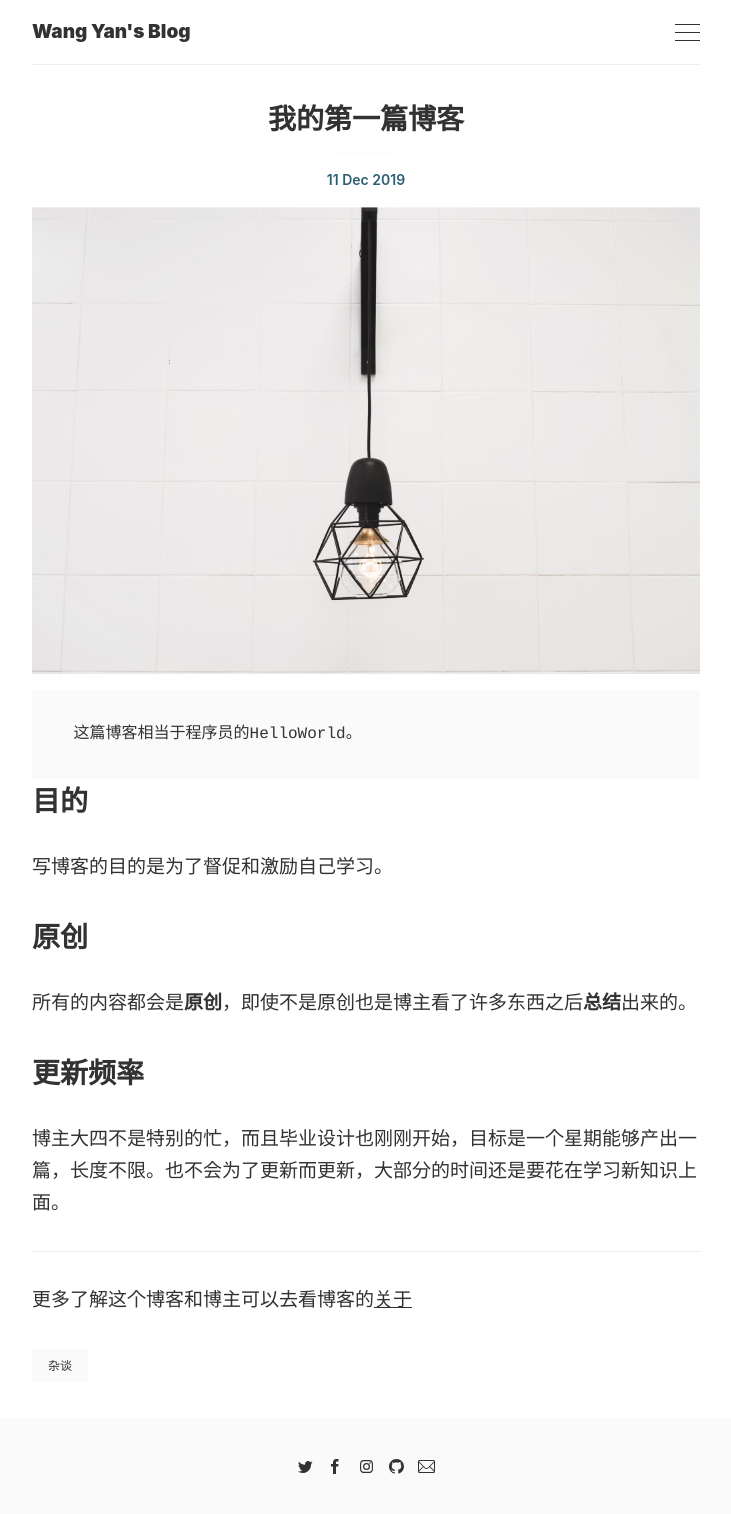
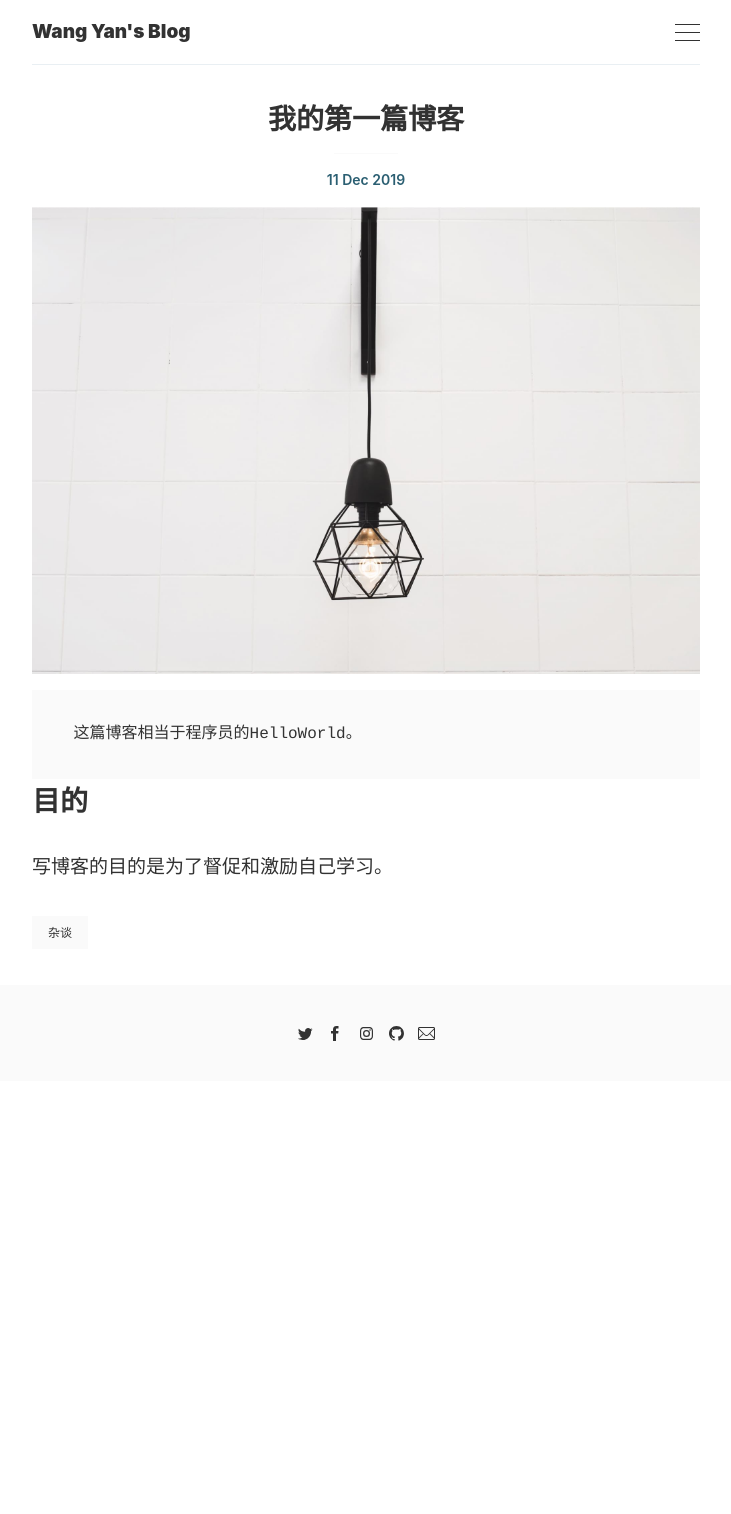
Before and after one commit to Wy-wangyan/Wy-wangyan.github.io, a Jekyll site: the page built from _posts/2019-12-11-MY-FIRST-POST.markdown, in a window 1280 px wide. Shown: the whole page, without its empty margins (274-1005 px from the left). Built offline with Jekyll 4.4.1, drawn with Linux system fonts in a browser that asks for light colours; after the commit the page ends 1081 px from its top, so only the background shows below that.

Commit message:
Update 2019-12-11-MY-FIRST-POST.markdown

```diff
--- a/_posts/2019-12-11-MY-FIRST-POST.markdown
+++ b/_posts/2019-12-11-MY-FIRST-POST.markdown
@@ -22,10 +22,3 @@ image: '/images/posts/1.jpg'
 
 ## 目的
 写博客的目的是为了督促和激励自己学习。
-## 原创
-所有的内容都会是**原创**，即使不是原创也是博主看了许多东西之后**总结**出来的。
-## 更新频率
-博主大四不是特别的忙，而且毕业设计也刚刚开始，目标是一个星期能够产出一篇，长度不限。也不会为了更新而更新，大部分的时间还是要花在学习新知识上面。
-
-<hr>
-更多了解这个博客和博主可以去看博客的[关于](https://wy-wangyan.github.io/about.html)
```
